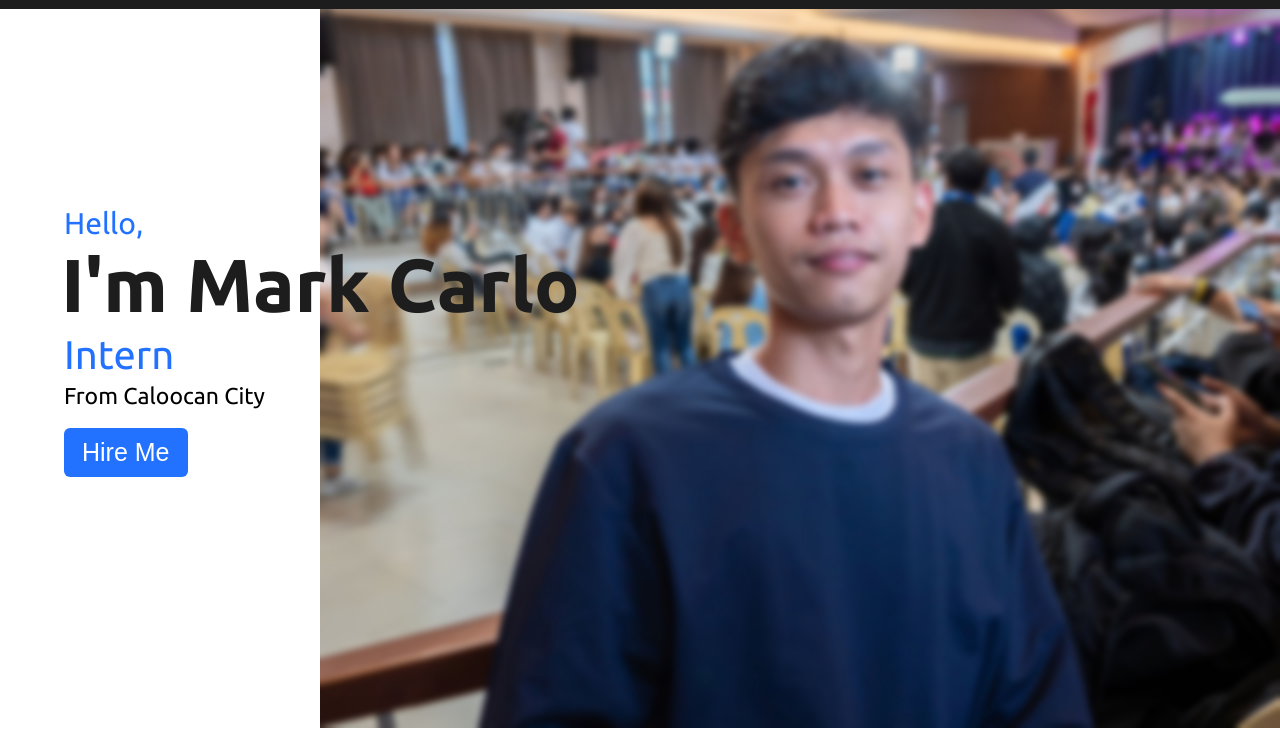
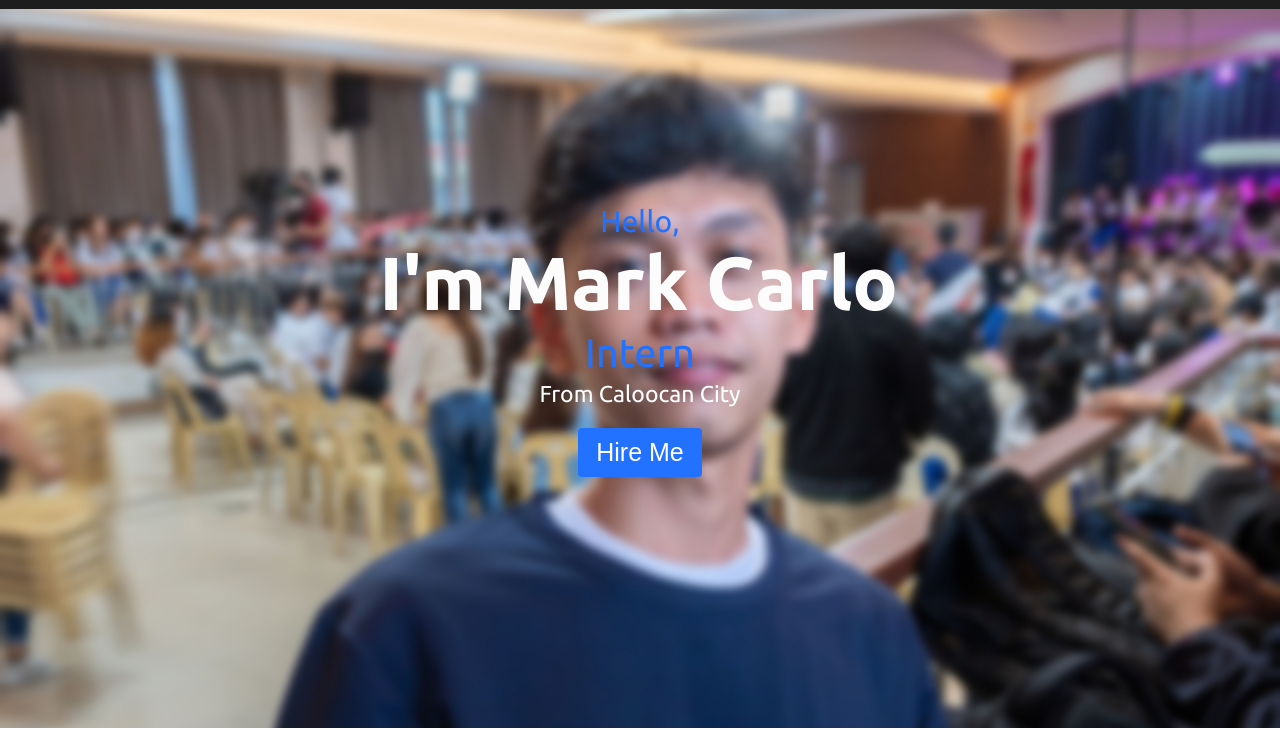
Before and after one commit to Ccarloloo/Mark-Carlo-Boco, a plain HTML site: page index.html in a window 1280 px wide. Shown: the part 72-802 px from the top of the page. Drawn offline with Linux system fonts and the light colour scheme.

Commit message:
Update style.css

```diff
--- a/style.css
+++ b/style.css
@@ -135,11 +135,14 @@ nav.sticky .menu-btn {
   height: 100vh;
   width: 100%;
   background-image: url("images/home.jpg");
-  background-size: contain;
-  background-position: right;
+  background-size: cover;
+  background-position: initial;
   background-attachment: fixed;
-  background-repeat:no-repeat;
+  background-repeat: no-repeat;
   font-family: 'Ubuntu', sans-serif;
+  display: flex;
+  align-items: center;
+  justify-content: center;
 }
 
 .home .home-content {
@@ -149,6 +152,7 @@ nav.sticky .menu-btn {
   display: flex;
   flex-direction: column;
   justify-content: center;
+  text-align: center; /* center text inside .home-content */
 }
 
 .home .text-one {
@@ -157,7 +161,7 @@ nav.sticky .menu-btn {
 }
 
 .home .text-two {
-  color: #1D1D1D; /* black */
+  color: #fdfcfc; /* black */
   font-size: 75px;
   font-weight: 600;
   margin-left: -3px;
@@ -172,14 +176,15 @@ nav.sticky .menu-btn {
 .home .text-four {
   font-size: 23px;
   margin: 5px 0;
-  color: #000000; /* yellow */
+  color: #ffffff; /* yellow */
 }
 
-.home .button {
+.button {
   margin: 14px 0;
+  align-self: center; /* align button to center */
 }
 
-.home .button button {
+.button button {
   outline: none;
   padding: 8px 16px;
   border-radius: 6px;
@@ -191,7 +196,7 @@ nav.sticky .menu-btn {
   transition: all 0.4s ease;
 }
 
-.home .button button:hover {
+.button button:hover {
   border-color: #2272FF;
   background-color: #000000;
   color: #ffffff;
```
Lines whose indentation alone changed are shown as unchanged.
